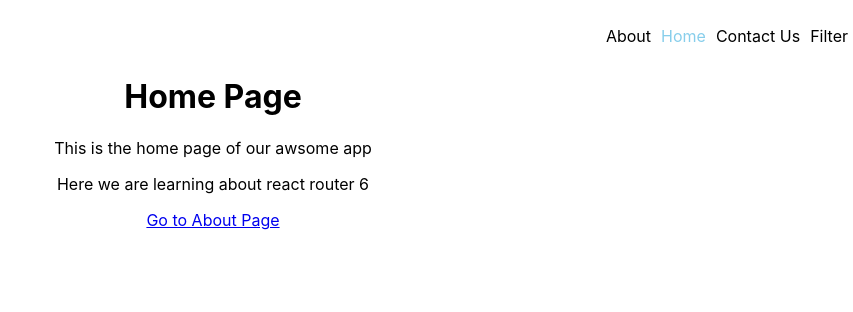
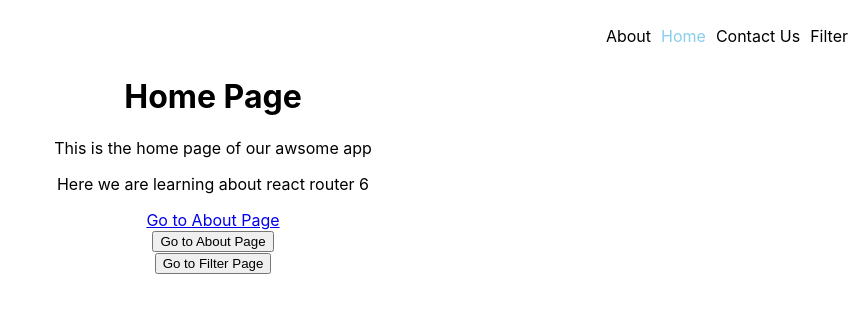
Before and after one commit to vijayramreddy990/REACT-ROUTER-V6, a React (Create React App) app: page / in a window 1280 px wide. Shown: the top 312 px of the page, without its empty margins (427-1280 px from the left). Built offline with nearby package versions, Linux system fonts and the light colour scheme.

Commit message:
useNavigate hook

```diff
--- a/src/components/Home.js
+++ b/src/components/Home.js
@@ -1,13 +1,21 @@
 import React from "react";
-import { Link } from "react-router-dom";
+import { Link, useNavigate } from "react-router-dom";
 
 const Home = () => {
+  const navigate = useNavigate();
+  const navToPage = (route) => {
+    navigate(route);
+  };
   return (
     <div className="App">
       <h1>Home Page</h1>
       <p>This is the home page of our awsome app</p>
       <p>Here we are learning about react router 6</p>
       <Link to="/about">Go to About Page</Link>
+      <br />
+      <button onClick={() => navToPage("/about")}>Go to About Page</button>
+      <br />
+      <button onClick={() => navToPage("/filter")}>Go to Filter Page</button>
     </div>
   );
 };
```
